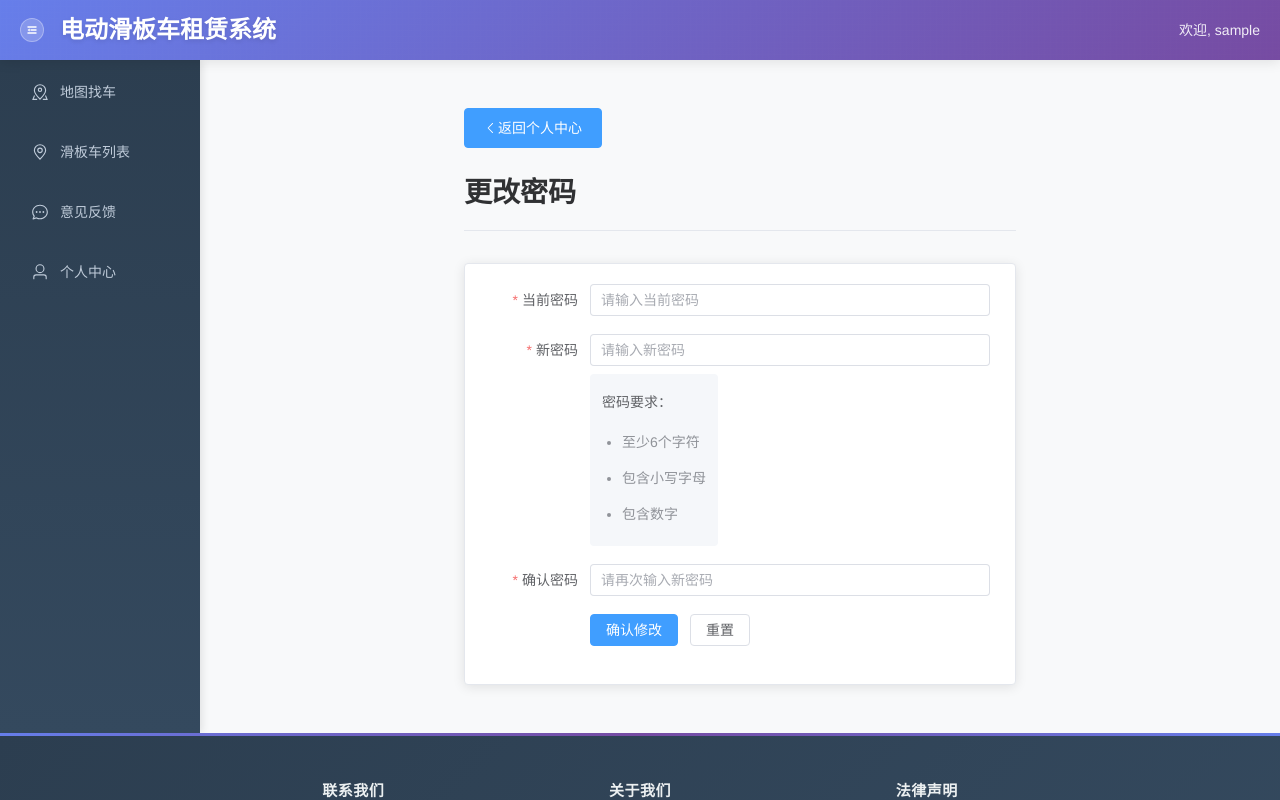
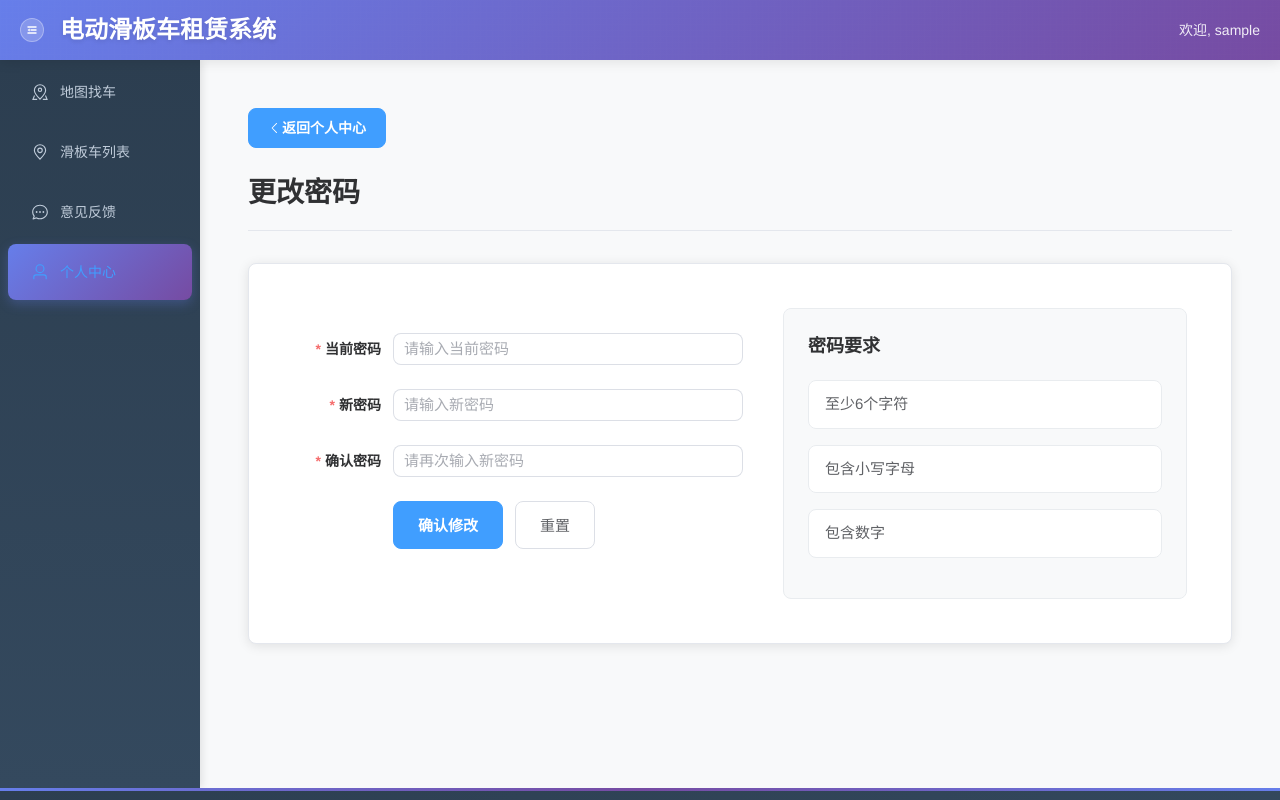
Before and after one commit to sunnachuan/hiring-electric-scooters, a Vue app in the folder frontend/: page /change-password in a window 1280 px wide. Shown: the top 800 px of the page. Built offline with nearby package versions, Linux system fonts and the light colour scheme; sample sign-in values are in the browser's storage.

Commit message:
美化更改密码界面

```diff
--- a/frontend/src/App.vue
+++ b/frontend/src/App.vue
@@ -28,7 +28,7 @@
           :class="{ 'sidebar-collapsed': isCollapsed }"
         >
           <el-menu
-            :default-active="$route.path"
+            :default-active="activeMenu"
             router
             class="sidebar-menu"
             :collapse="isCollapsed"
@@ -187,8 +187,8 @@
 </template>
 
 <script setup>
-import { ref, computed, onMounted, onUnmounted } from 'vue'
-import { useRouter } from 'vue-router'
+import { ref, reactive, computed, onMounted, onUnmounted } from 'vue'
+import { useRouter, useRoute } from 'vue-router'
 import { useAuthStore } from '@/stores/auth'
 import Footer from '@/components/Footer.vue'
 import {
@@ -197,11 +197,39 @@ import {
 } from '@element-plus/icons-vue'
 
 const router = useRouter()
+const route = useRoute()
 const authStore = useAuthStore()
 
 const isAuthenticated = computed(() => authStore.isAuthenticated)
 const userInfo = computed(() => authStore.userInfo)
 const isAdmin = computed(() => userInfo.value?.role === 'ADMIN')
+
+// 动态计算激活的菜单项
+const activeMenu = computed(() => {
+  const path = route.path
+
+  // 如果是个人中心相关的页面，都激活个人中心菜单
+  if (path.startsWith('/profile') ||
+      path.startsWith('/my-bookings') ||
+      path.startsWith('/account-settings') ||
+      path.startsWith('/change-password') ||
+      path.startsWith('/insurance-terms')) {
+    return '/profile'
+  }
+
+  // 如果是管理员相关的页面，根据路径激活对应的管理员菜单
+  if (path.startsWith('/admin')) {
+    if (path.startsWith('/admin/dashboard')) return '/admin/dashboard'
+    if (path.startsWith('/admin/scooters')) return '/admin/scooters'
+    if (path.startsWith('/admin/locations')) return '/admin/locations'
+    if (path.startsWith('/admin/feedback')) return '/admin/feedback'
+    if (path.startsWith('/admin/device-monitor')) return '/admin/device-monitor'
+    return '/admin/dashboard'
+  }
+
+  // 其他情况返回当前路径
+  return path
+})
 
 // 导航栏收起/展开状态
 const isCollapsed = ref(false)
--- a/frontend/src/views/ChangePassword.vue
+++ b/frontend/src/views/ChangePassword.vue
@@ -15,6 +15,8 @@
 
     <!-- 密码修改表单 -->
     <el-card class="password-form-card">
+      <div class="form-container">
+        <div class="form-left">
           <el-form
             :model="passwordForm"
             :rules="passwordRules"
@@ -37,14 +39,6 @@
                 placeholder="请输入新密码"
                 show-password
               />
-          <div class="password-tips">
-            <p>密码要求：</p>
-            <ul>
-              <li :class="{ 'valid': isLengthValid }">至少6个字符</li>
-              <li :class="{ 'valid': hasLowerCase }">包含小写字母</li>
-              <li :class="{ 'valid': hasNumber }">包含数字</li>
-            </ul>
-          </div>
             </el-form-item>
             <el-form-item label="确认密码" prop="confirmPassword">
               <el-input
@@ -61,6 +55,28 @@
               <el-button @click="resetForm">重置</el-button>
             </el-form-item>
           </el-form>
+        </div>
+
+        <div class="form-right">
+          <div class="password-tips">
+            <h4>密码要求</h4>
+            <ul>
+              <li :class="{ 'valid': isLengthValid }">
+                <span class="requirement-text">至少6个字符</span>
+                <el-icon v-if="isLengthValid" class="check-icon"><CircleCheck /></el-icon>
+              </li>
+              <li :class="{ 'valid': hasLowerCase }">
+                <span class="requirement-text">包含小写字母</span>
+                <el-icon v-if="hasLowerCase" class="check-icon"><CircleCheck /></el-icon>
+              </li>
+              <li :class="{ 'valid': hasNumber }">
+                <span class="requirement-text">包含数字</span>
+                <el-icon v-if="hasNumber" class="check-icon"><CircleCheck /></el-icon>
+              </li>
+            </ul>
+          </div>
+        </div>
+      </div>
     </el-card>
   </div>
 </template>
@@ -69,7 +85,7 @@
 import { ref, reactive, computed } from 'vue'
 import { useRouter } from 'vue-router'
 import { ElMessage } from 'element-plus'
-import { ArrowLeft } from '@element-plus/icons-vue'
+import { ArrowLeft, CircleCheck } from '@element-plus/icons-vue'
 import { useAuthStore } from '@/stores/auth'
 
 const router = useRouter()
@@ -177,9 +193,10 @@ const resetForm = () => {
 
 <style scoped>
 .change-password-container {
-  max-width: 600px;
+  max-width: 1200px;
   margin: 0 auto;
   padding: 24px;
+  min-height: calc(100vh - 120px);
 }
 
 .back-button {
@@ -200,50 +217,167 @@ const resetForm = () => {
 }
 
 .password-form-card {
+  background: white;
+  border-radius: 8px;
+  padding: 24px;
   box-shadow: 0 2px 12px rgba(0, 0, 0, 0.1);
 }
 
+.form-container {
+  display: flex;
+  gap: 40px;
+  align-items: stretch;
+  min-height: 280px;
+}
+
+.form-left {
+  flex: 0 0 450px;
+  display: flex;
+  flex-direction: column;
+  justify-content: center;
+}
+
 .password-form {
-  max-width: 500px;
-  margin: 0 auto;
+  max-width: 100%;
+}
+
+.password-form .el-form-item {
+  margin-bottom: 24px;
+}
+
+.password-form .el-form-item__label {
+  font-size: 20px;
+  font-weight: 500;
+  color: #303133;
+}
+
+.password-form .el-input {
+  font-size: 15px;
+}
+
+.password-form .el-input__wrapper {
+  padding: 12px 16px;
+  height: 48px;
+  border-radius: 8px;
+}
+
+.password-form .el-button {
+  padding: 12px 24px;
+  font-size: 15px;
+  height: 48px;
+  border-radius: 8px;
+}
+
+.form-right {
+  flex: 1;
+  display: flex;
+  flex-direction: column;
+  justify-content: center;
 }
 
 .password-tips {
-  margin-top: 8px;
-  padding: 12px;
-  background-color: #f5f7fa;
-  border-radius: 4px;
-  font-size: 14px;
+  padding: 24px;
+  background: #f8f9fa;
+  border-radius: 8px;
+  border: 1px solid #e9ecef;
+  font-size: 15px;
+  min-height: 240px;
 }
 
-.password-tips p {
-  margin: 0 0 8px 0;
-  font-weight: 500;
-  color: #606266;
+.password-tips h4 {
+  margin: 0 0 20px 0;
+  color: #303133;
+  font-size: 18px;
+  font-weight: 600;
 }
 
 .password-tips ul {
   margin: 0;
-  padding-left: 20px;
-  color: #909399;
+  padding-left: 0;
+  list-style: none;
 }
 
 .password-tips li {
-  margin-bottom: 4px;
-  transition: color 0.3s ease;
+  margin-bottom: 16px;
+  padding: 12px 16px;
+  border-radius: 8px;
+  background: white;
+  border: 1px solid #e9ecef;
+  display: flex;
+  align-items: center;
+  justify-content: space-between;
+  font-size: 15px;
+  transition: all 0.3s ease;
 }
 
 .password-tips li.valid {
-  color: #67c23a;
+  background: #f6ffed;
+  border-color: #b7eb8f;
+  color: #52c41a;
+}
+
+.requirement-text {
+  flex: 1;
+  font-weight: 500;
+}
+
+.check-icon {
+  color: #52c41a;
+  font-size: 18px;
+}
+
+.password-tips li:not(.valid) {
+  color: #606266;
+}
+
+/* 表单样式优化 */
+:deep(.el-form-item__label) {
+  font-weight: 600;
+  color: #303133;
+}
+
+:deep(.el-input__wrapper) {
+  border-radius: 8px;
+  transition: all 0.3s ease;
+}
+
+:deep(.el-input__wrapper:hover) {
+  box-shadow: 0 0 0 1px #409EFF;
+}
+
+:deep(.el-button--primary) {
+  border-radius: 8px;
+  font-weight: 600;
+  transition: all 0.3s ease;
+}
+
+:deep(.el-button--primary:hover) {
+  transform: translateY(-1px);
+  box-shadow: 0 4px 12px rgba(64, 158, 255, 0.3);
 }
 
 @media (max-width: 768px) {
   .change-password-container {
     padding: 16px;
+    min-height: calc(100vh - 80px);
   }
 
   .password-form {
     max-width: 100%;
+    padding: 0 8px;
+  }
+
+  .page-header h1 {
+    font-size: 28px;
+  }
+
+  .password-tips {
+    padding: 12px;
+  }
+
+  .password-tips li {
+    padding: 6px 8px;
+    font-size: 12px;
   }
 }
 </style>
--- a/frontend/src/views/Register.vue
+++ b/frontend/src/views/Register.vue
@@ -63,6 +63,11 @@
               show-password
             />
           </el-form-item>
+
+          <!-- 密码要求提示 -->
+          <div class="password-requirements">
+            <span class="requirements-text">密码要求：6位以上字符，含小写字母和数字</span>
+          </div>
 
           <el-form-item prop="confirmPassword">
             <el-input
@@ -305,6 +310,19 @@ const agreeAndClose = () => {
   color: #606266;
 }
 
+/* 密码要求提示样式 */
+.password-requirements {
+  margin: -8px 0 16px 0;
+  padding: 0 12px;
+}
+
+.requirements-text {
+  font-size: 13px;
+  color: #909399;
+  line-height: 1.4;
+  display: block;
+}
+
 /* 条款弹窗样式 */
 .terms-dialog-content {
   max-height: 60vh;
```
Lines whose indentation alone changed are shown as unchanged.
